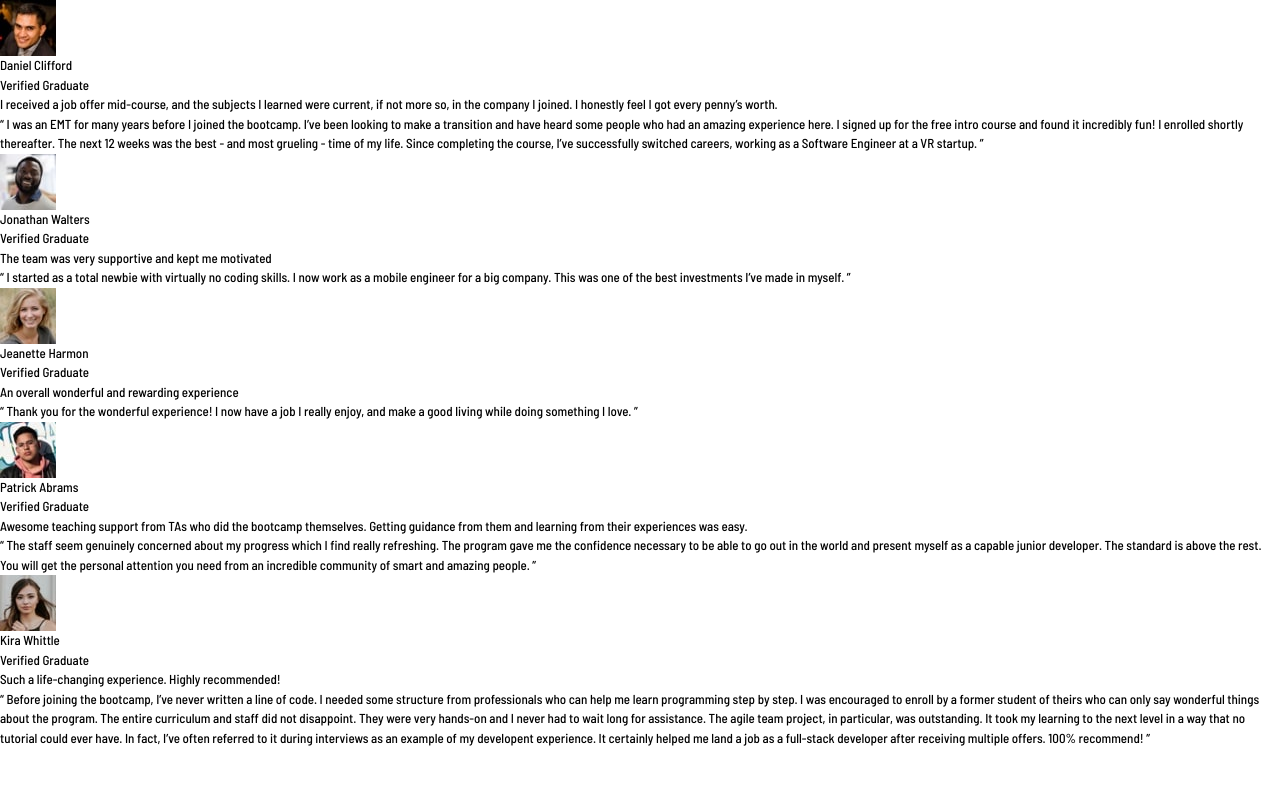
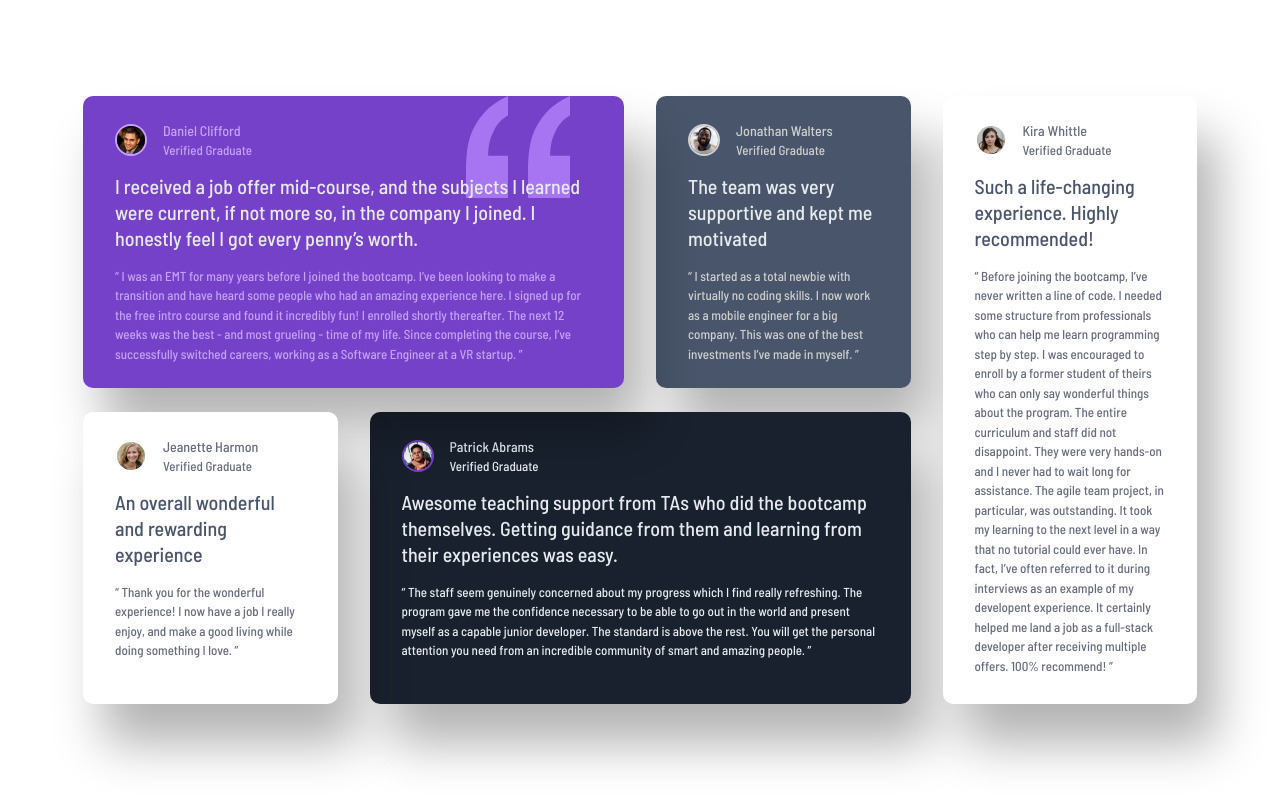
Before and after one commit to mihai3636/2025--testimonials-grid-section, a plain HTML site: page index.html in a window 1280 px wide. Drawn offline with Linux system fonts and the light colour scheme.

Commit message:
Add desktop styling

```diff
--- a/index.html
+++ b/index.html
@@ -24,8 +24,20 @@
     <title>Testimonials grid section</title>
   </head>
   <body>
-    <main class="testimonials">
-      <article class="card">
+    <main class="testimonials container">
+      <article class="card card--daniel">
+        <svg
+          class="drawing-quote"
+          width="104"
+          height="102"
+          xmlns="http://www.w3.org/2000/svg"
+        >
+          <path
+            d="M104 102V59.727H84.114c0-5.871.689-11.182 2.068-15.933 1.379-4.75 3.42-9.287 6.125-13.61C95.01 25.86 98.909 22.257 104 19.375V0c-9.758 4.27-17.712 9.874-23.864 16.813-6.151 6.939-10.712 14.545-13.681 22.818C63.485 47.904 62 59.941 62 75.74V102h42zm-62 0V59.727H22.114c0-5.871.689-11.182 2.068-15.933 1.379-4.75 3.42-9.287 6.125-13.61C33.01 25.86 36.909 22.257 42 19.375V0c-9.652 4.27-17.58 9.874-23.784 16.813C12.01 23.752 7.424 31.358 4.455 39.631 1.485 47.904 0 59.941 0 75.74V102h42z"
+            fill="#A775F1"
+            fill-rule="nonzero"
+          />
+        </svg>
         <header class="card-header">
           <img
             class="card-img"
@@ -53,7 +65,7 @@
         </blockquote>
       </article>
 
-      <article class="card">
+      <article class="card card--jonathan">
         <header class="card-header">
           <img
             class="card-img"
@@ -75,7 +87,7 @@
         </blockquote>
       </article>
 
-      <article class="card">
+      <article class="card card--jeanette">
         <header class="card-header">
           <img
             class="card-img"
@@ -96,7 +108,7 @@
         </blockquote>
       </article>
 
-      <article class="card">
+      <article class="card card--patrick">
         <header class="card-header">
           <img
             class="card-img"
@@ -123,7 +135,7 @@
         </blockquote>
       </article>
 
-      <article class="card">
+      <article class="card card--kira">
         <header class="card-header">
           <img
             class="card-img"
--- a/partials/_base.scss
+++ b/partials/_base.scss
@@ -5,4 +5,149 @@ body {
   font-size: var(--fs-default);
   font-weight: var(--fw-normal);
   line-height: 1.5;
+
+  padding-inline: var(--sp-7);
+  min-height: 100svh;
+
+  display: flex;
+  align-items: center;
 }
+.container {
+  max-width: var(--desktop-container-width);
+  margin: 0 auto;
+}
+// row gap 24px
+// column gap 32px
+// smallest columns have the same width
+
+.testimonials {
+  display: grid;
+
+  grid-template-columns: repeat(4, 1fr);
+  grid-template-rows: repeat(2, 1fr);
+
+  row-gap: var(--sp-6);
+  column-gap: var(--sp-7);
+}
+
+.drawing-quote {
+  position: absolute;
+  top: 0;
+  right: 10%;
+
+  z-index: 0;
+}
+
+.card {
+  background-color: lightgreen;
+  padding: var(--sp-6) var(--sp-7);
+  border-radius: 10px;
+
+  box-shadow: 20px 40px 50px rgba(0, 0, 0, 0.3);
+
+  color: white;
+}
+
+.card-header {
+  display: flex;
+  align-items: center;
+  gap: var(--sp-5);
+
+  margin-block-end: var(--sp-4);
+}
+
+.card-img {
+  width: var(--sp-7);
+  height: auto;
+
+  border-radius: 50%;
+  border: 2px solid red;
+}
+
+.author-name {
+  font-size: var(--fs-3);
+}
+
+.card-title {
+  color: var(--clr-grey-1);
+  font-size: var(--fs-6);
+  line-height: 1.3;
+
+  position: relative;
+  z-index: 99;
+
+  margin-block-end: var(--sp-5);
+}
+
+.card--daniel {
+  grid-column: 1 / span 2;
+  grid-row: 1;
+
+  position: relative;
+
+  background-color: var(--clr-primary);
+  color: var(--clr-primary-tint);
+}
+
+.card--daniel .card-img {
+  border-color: var(--clr-primary-tint);
+}
+
+.card--jonathan {
+  grid-column: 3;
+  grid-row: 1;
+
+  background-color: var(--clr-grey-5);
+  color: var(--clr-grey-3);
+}
+
+.card--jonathan .card-img {
+  border-color: var(--clr-grey-3);
+}
+
+.card--kira {
+  grid-column: 4;
+  grid-row: 1 / -1;
+
+  background-color: var(--clr-white);
+  color: var(--clr-grey-4);
+}
+
+.card--kira .card-title {
+  color: var(--clr-grey-5);
+}
+
+.card--kira .card-img {
+  border-color: transparent;
+}
+
+.card--jeanette {
+  grid-column: 1;
+  grid-row: 2;
+
+  position: relative;
+  z-index: 200;
+
+  background-color: var(--clr-white);
+  color: var(--clr-grey-4);
+}
+
+.card--jeanette .card-title {
+  color: var(--clr-grey-5);
+}
+
+.card--jeanette .card-img {
+  border-color: transparent;
+}
+
+.card--patrick {
+  grid-column: 2 / span 2;
+  grid-row: 2;
+
+  background-color: var(--clr-grey-7);
+  color: var(--clr-grey-1);
+}
+
+.card--patrick .card-img {
+  border-color: var(--clr-primary);
+}
--- a/partials/_variables.scss
+++ b/partials/_variables.scss
@@ -24,6 +24,7 @@
   --clr-grey-4: #676d7e;
   --clr-grey-5: #48556a;
   --clr-grey-6: #676d7e;
+  --clr-grey-7: #19212e;
   --clr-black: #121212;
 
   --fs-default: #{toRem(13px)};
@@ -65,5 +66,5 @@
   --sp-11: #{toRem(96px)};
   --sp-12: #{toRem(128px)};
 
-  --desktop-container-width: #{toRem(600px)};
+  --desktop-container-width: #{toRem(1114px)};
 }
```
Also changed, not shown: styles.css, 1 other file.
